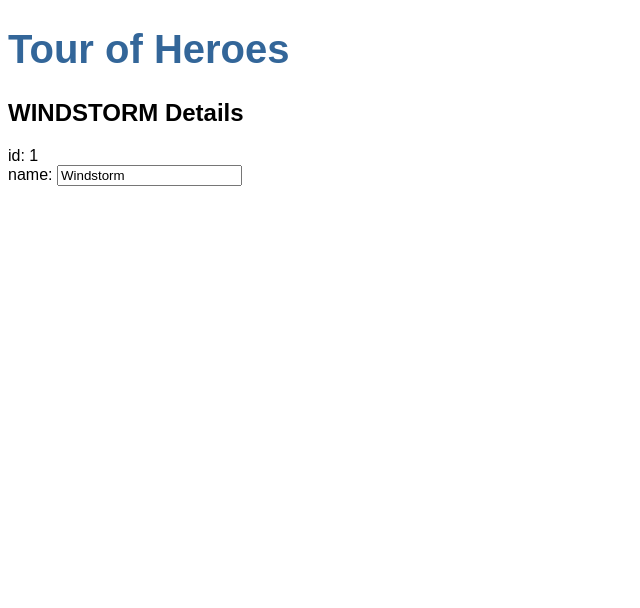
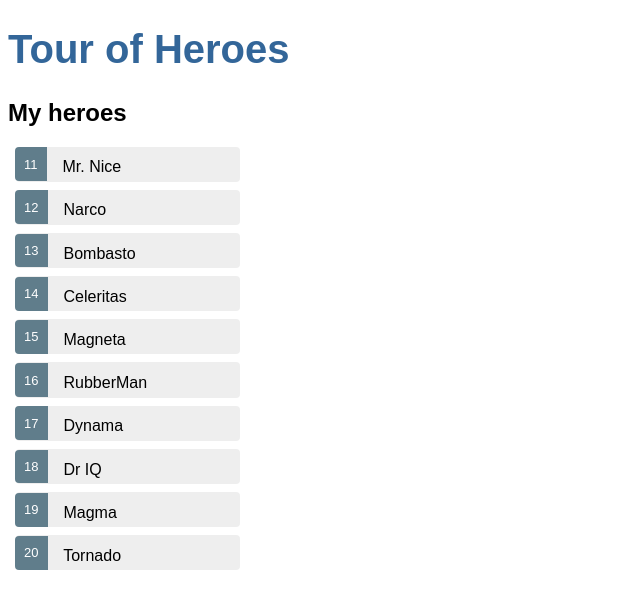
Before and after one commit to vernistage/angular-app, an Angular app: page / in a window 1280 px wide. Shown: the top 608 px of the page, without its empty margins (0-640 px from the left). Built offline with nearby package versions, Linux system fonts and the light colour scheme.

Commit message:
Selected heroes

```diff
--- a/src/app/heroes/heroes.component.css
+++ b/src/app/heroes/heroes.component.css
@@ -0,0 +1,47 @@
+.selected {
+  background-color: #CFD8DC !important;
+  color: white;
+}
+.heroes {
+  margin: 0 0 2em 0;
+  list-style-type: none;
+  padding: 0;
+  width: 15em;
+}
+.heroes li {
+  cursor: pointer;
+  position: relative;
+  left: 0;
+  background-color: #EEE;
+  margin: .5em;
+  padding: .3em 0;
+  height: 1.6em;
+  border-radius: 4px;
+}
+.heroes li.selected:hover {
+  background-color: #BBD8DC !important;
+  color: white;
+}
+.heroes li:hover {
+  color: #607D8B;
+  background-color: #DDD;
+  left: .1em;
+}
+.heroes .text {
+  position: relative;
+  top: -3px;
+}
+.heroes .badge {
+  display: inline-block;
+  font-size: small;
+  color: white;
+  padding: 0.8em 0.7em 0 0.7em;
+  background-color: #607D8B;
+  line-height: 1em;
+  position: relative;
+  left: -1px;
+  top: -4px;
+  height: 1.8em;
+  margin-right: .8em;
+  border-radius: 4px 0 0 4px;
+}
--- a/src/app/heroes/heroes.component.html
+++ b/src/app/heroes/heroes.component.html
@@ -1,7 +1,17 @@
-<h2>{{hero.name | uppercase}} Details</h2>
-<div><span>id: </span>{{hero.id}}</div>
-<div>
-  <label>name:
-    <input [(ngModel)]="hero.name" placeholder="name">
-  </label>
+<div *ngIf="selectedHero">
+  <h2>{{selectedHero.name | uppercase}} Details</h2>
+  <div><span>id: </span>{{selectedHero.id}}</div>
+  <div>
+    <label>name:
+      <input [(ngModel)]="selectedHero.name" placeholder="name">
+    </label>
+  </div>
 </div>
+<h2>My heroes</h2>
+<ul class="heroes">
+  <li *ngFor="let hero of heroes"
+    [class.selected]="hero === selectedHero"
+    (click)="onSelect(hero)">
+    <span class="badge">{{hero.id}}</span> {{hero.name}}
+  </li>
+</ul>
--- a/src/app/heroes/heroes.component.ts
+++ b/src/app/heroes/heroes.component.ts
@@ -1,5 +1,6 @@
 import { Component, OnInit } from '@angular/core';
 import { Hero } from '../hero';
+import { HEROES } from '../mock-heroes';
 
 @Component({
   selector: 'app-heroes',
@@ -7,10 +8,13 @@
   styleUrls: ['./heroes.component.css']
 })
 export class HeroesComponent implements OnInit {
-  hero: Hero = {
-    id: 1,
-    name: 'Windstorm'
-  };
+  selectedHero: Hero;
+
+  onSelect(hero: Hero): void{
+    this.selectedHero = hero;
+  }
+
+  heroes = HEROES;
 
   constructor() { }
 
--- /dev/null
+++ b/src/app/mock-heroes.ts
@@ -0,0 +1,14 @@
+import { Hero } from './hero';
+
+export const HEROES: Hero[] = [
+  { id: 11, name: 'Mr. Nice' },
+  { id: 12, name: 'Narco' },
+  { id: 13, name: 'Bombasto' },
+  { id: 14, name: 'Celeritas' },
+  { id: 15, name: 'Magneta' },
+  { id: 16, name: 'RubberMan' },
+  { id: 17, name: 'Dynama' },
+  { id: 18, name: 'Dr IQ' },
+  { id: 19, name: 'Magma' },
+  { id: 20, name: 'Tornado' }
+]
```
